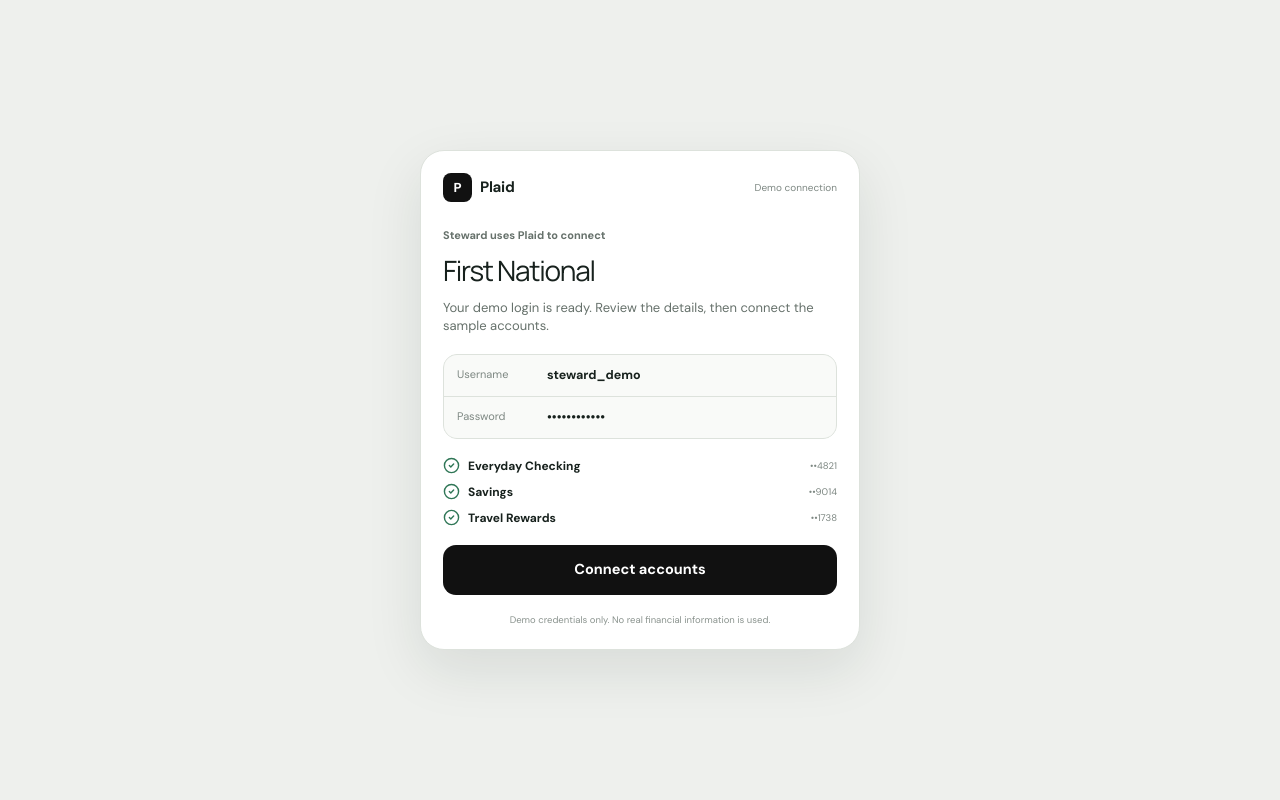
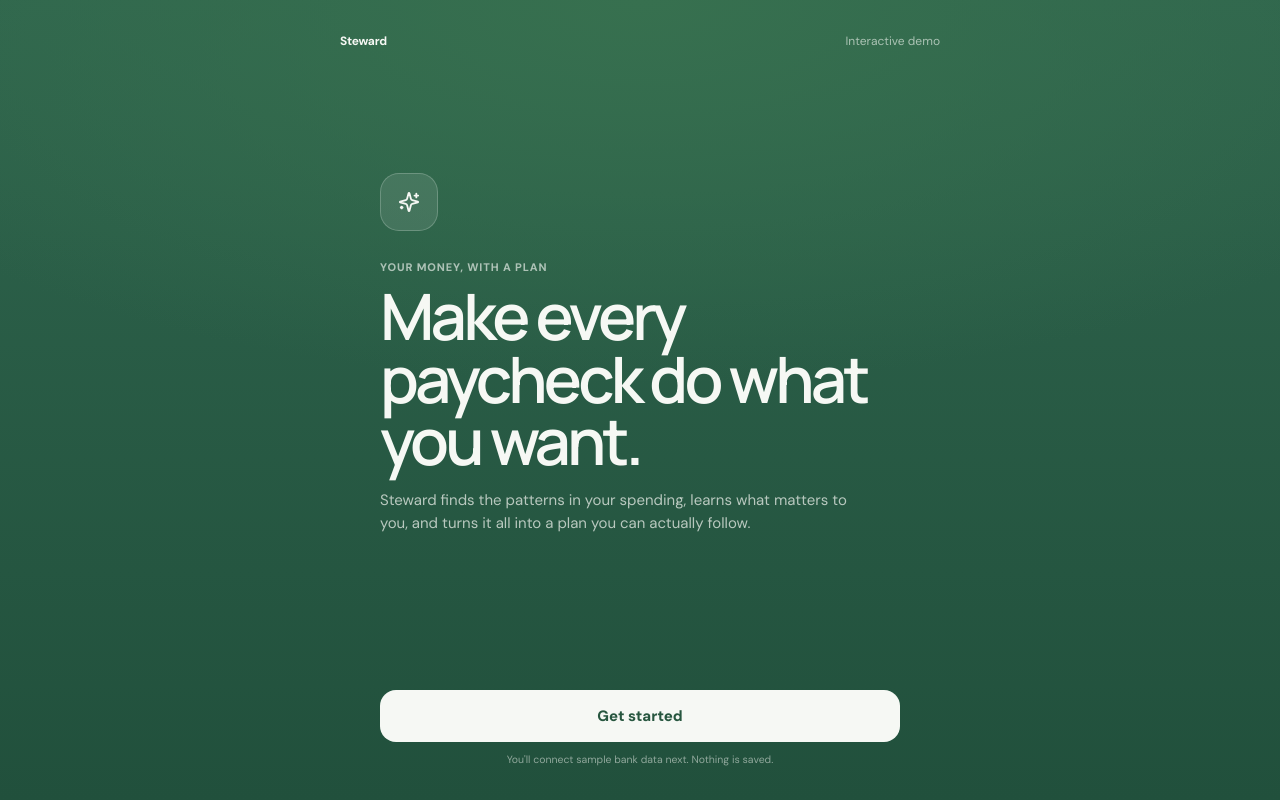
Before and after one commit to gking432/steward, a Next.js app: page /demo in a window 1280 px wide. Built offline with nearby package versions, Linux system fonts and the light colour scheme.

Commit message:
Restore demo welcome screen

```diff
--- a/app/steward/app.tsx
+++ b/app/steward/app.tsx
@@ -75,7 +75,7 @@
   today: string;
   onContinue: () => void;
 }) {
-  const [stage, setStage] = useState<"plaid" | "connecting" | "statements" | "categorizing" | "review">("plaid");
+  const [stage, setStage] = useState<"welcome" | "plaid" | "connecting" | "statements" | "categorizing" | "review">("welcome");
 
   useEffect(() => {
     if (stage === "connecting") {
@@ -101,6 +101,29 @@
     mayJune: workspace.transactions.filter((row) => row.date <= "2026-06-30").length,
     july: workspace.transactions.filter((row) => row.date >= "2026-07-01").length,
   }), [workspace.transactions]);
+
+  if (stage === "welcome") {
+    return (
+      <main className="dm-screen dm-welcome">
+        <header className="dm-top"><strong>Steward</strong><span>Interactive demo</span></header>
+        <section className="dm-welcome-copy">
+          <span className="dm-welcome-mark" aria-hidden="true"><Sparkles size={22} /></span>
+          <div>
+            <p className="dm-eyebrow">Your money, with a plan</p>
+            <h1>Make every paycheck do what you want.</h1>
+            <p>
+              Steward finds the patterns in your spending, learns what matters to you,
+              and turns it all into a plan you can actually follow.
+            </p>
+          </div>
+        </section>
+        <footer className="dm-action dm-welcome-action">
+          <button onClick={() => setStage("plaid")}>Get started</button>
+          <small>You&apos;ll connect sample bank data next. Nothing is saved.</small>
+        </footer>
+      </main>
+    );
+  }
 
   if (stage === "plaid") {
     return (
--- a/app/steward/steward.css
+++ b/app/steward/steward.css
@@ -1059,6 +1059,50 @@
   text-transform: uppercase;
 }
 
+.dm-welcome { overflow: hidden; }
+.dm-welcome-copy {
+  align-self: center;
+  display: grid;
+  width: min(100%, 520px);
+  gap: 28px;
+  margin-inline: auto;
+  padding-bottom: 4vh;
+}
+.dm-welcome-mark {
+  display: grid;
+  width: 58px;
+  height: 58px;
+  place-items: center;
+  border: 1px solid rgba(246, 248, 244, 0.22);
+  border-radius: 19px;
+  background: rgba(255, 255, 255, 0.1);
+  color: #f6f8f4;
+}
+.dm-welcome-copy h1 {
+  max-width: 500px;
+  margin: 10px 0 16px;
+  color: #f6f8f4;
+  font-size: clamp(42px, 12vw, 64px);
+  font-weight: 540;
+  letter-spacing: -0.06em;
+  line-height: 0.98;
+}
+.dm-welcome-copy > div > p:last-child {
+  max-width: 470px;
+  color: rgba(246, 248, 244, 0.7);
+  font-size: 15px;
+  line-height: 1.55;
+}
+.dm-welcome-action {
+  width: min(100%, 520px);
+  margin-inline: auto;
+}
+.dm-welcome-action small {
+  color: rgba(246, 248, 244, 0.52);
+  font-size: 10.5px;
+  text-align: center;
+}
+
 .dm-loading { grid-template-rows: auto 1fr; }
 .dm-loading-card {
   align-self: center;
```
